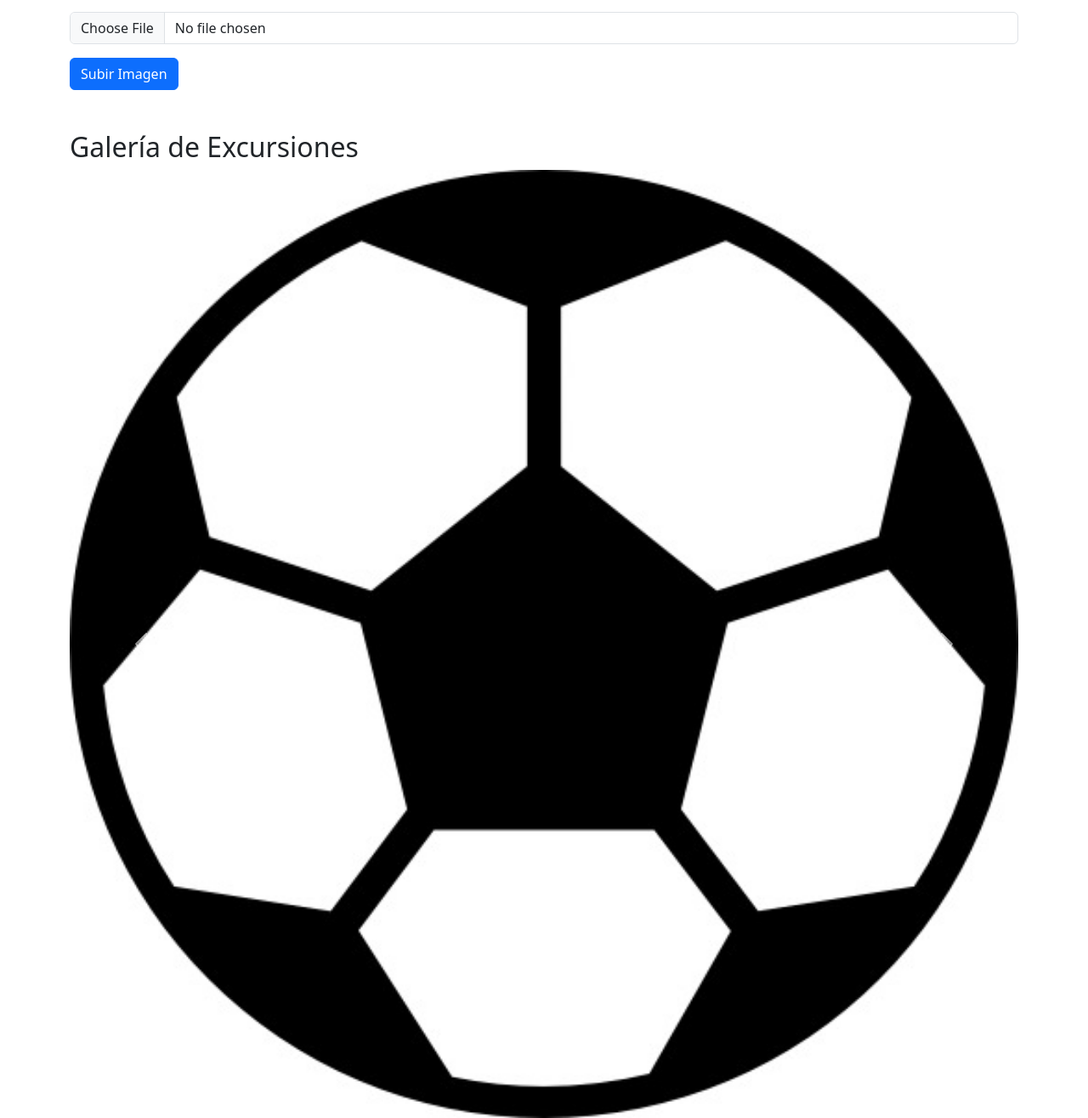
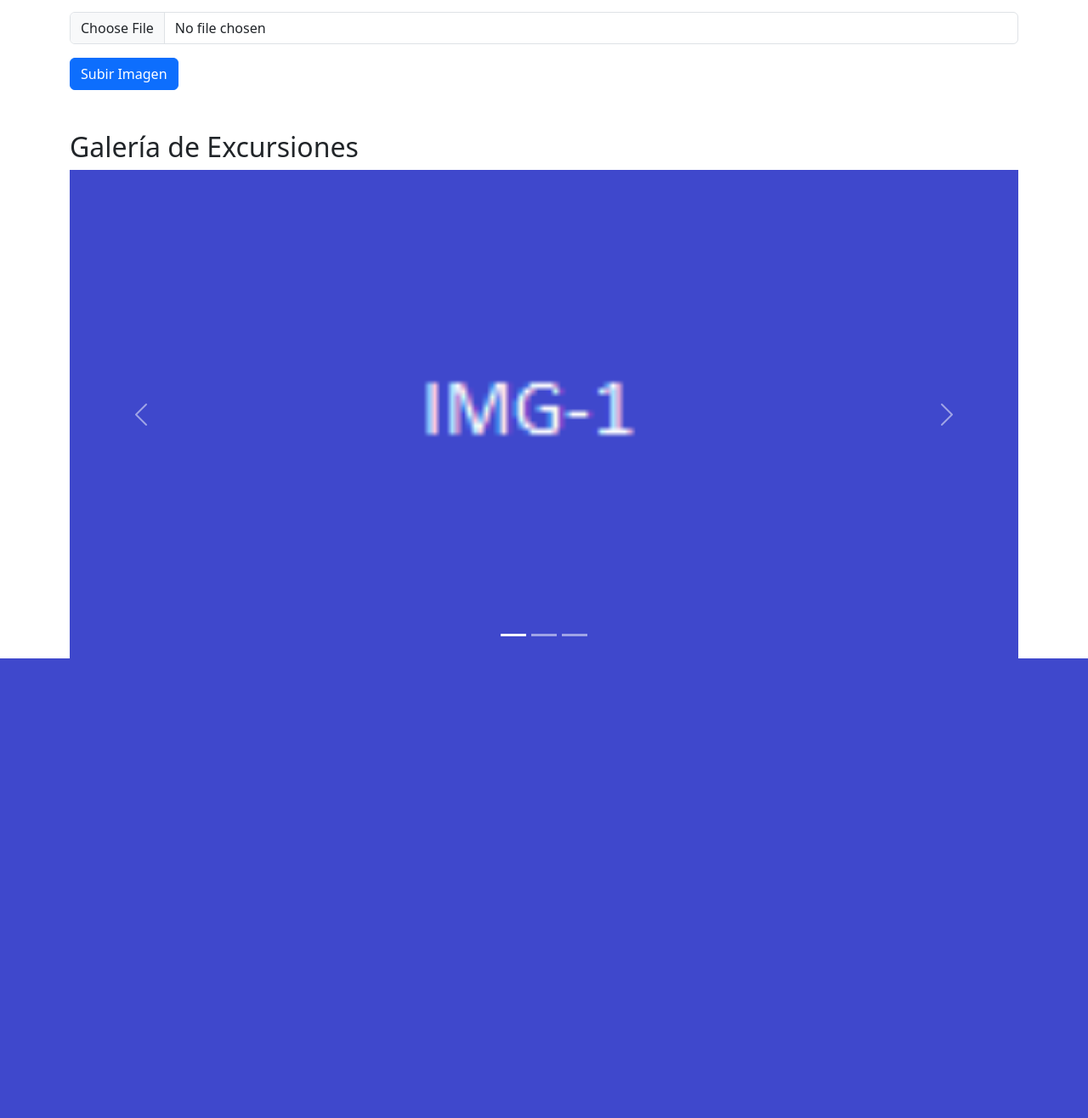
Before and after one commit to 2DAM-adrianrod493/PHP-PROJECTS, a PHP site: page /excursiones.php in a window 1280 px wide. Shown: the part 162-1478 px from the top of the page at 85% size. After the commit the page ends 937 px from the top, so only its background shows below. Run offline with PHP 8.4, Linux system fonts and the light colour scheme; the visitor is signed in with stand-in values (Sample User, id 1).

Commit message:
11/11/2024ultimoscambios

```diff
--- a/ud02_entregable/css/cabecera.css
+++ b/ud02_entregable/css/cabecera.css
@@ -35,3 +35,7 @@
     max-width: 100px;
     height: auto;
 }
+
+.carousel-indicators li {
+    font-size: 0; /* Oculta Números de los indicadores del Carousel */
+}
--- a/ud02_entregable/src/excursiones.php
+++ b/ud02_entregable/src/excursiones.php
@@ -46,6 +46,13 @@
     <title>Excursiones</title>
     <link href="https://cdn.jsdelivr.net/npm/bootstrap@5.3.3/dist/css/bootstrap.min.css" rel="stylesheet">
     <link rel="stylesheet" href="../css/cabecera.css">
+
+    <style>
+        /* Oculta los números de los indicadores del carrusel */
+        .carousel-indicators li {
+            font-size: 0; /* Oculta los números */
+        }
+    </style>
 </head>
 
 <body>
@@ -65,10 +72,19 @@
 
         <!-- Mostramos las Imágenes -->
         <h2 class="mt-5">Galería de Excursiones</h2>
-            <div id="carouselExample" class="carousel slide" data-bs-ride="carousel">
+        <div id="carouselExampleIndicators" class="carousel slide" data-bs-ride="carousel">
+            <ol class="carousel-indicators">
+                <?php
+                $images = glob($upload_dir . '*.{jpg,jpeg,png,gif}', GLOB_BRACE);
+                if ($images) {
+                    foreach ($images as $i => $image) {
+                        echo '<li data-bs-target="#carouselExampleIndicators" data-bs-slide-to="' . $i . '" class="' . ($i == 0 ? 'active' : '') . '"></li>';
+                    }
+                }
+                ?>
+            </ol>
             <div class="carousel-inner">
                 <?php
-                    $images = glob($upload_dir . '*.{jpg,jpeg,png,gif}', GLOB_BRACE);
                 if ($images) {
                     foreach ($images as $i => $image) {
                         echo '<div class="carousel-item ' . ($i == 0 ? 'active' : '') . '">';
@@ -80,16 +96,17 @@
                 }
                 ?>
             </div>
-                <button class="carousel-control-prev" type="button" data-bs-target="#carouselExample" data-bs-slide="prev">
+            <button class="carousel-control-prev" type="button" data-bs-target="#carouselExampleIndicators" data-bs-slide="prev">
                 <span class="carousel-control-prev-icon" aria-hidden="true"></span>
                 <span class="visually-hidden">Anterior</span>
             </button>
-                <button class="carousel-control-next" type="button" data-bs-target="#carouselExample" data-bs-slide="next">
+            <button class="carousel-control-next" type="button" data-bs-target="#carouselExampleIndicators" data-bs-slide="next">
                 <span class="carousel-control-next-icon" aria-hidden="true"></span>
                 <span class="visually-hidden">Siguiente</span>
             </button>
         </div>
     </div>
+
     <!-- Scripts necesarios para el Carrusel de Imágenes -->
     <script src="https://cdn.jsdelivr.net/npm/@popperjs/core@2.11.6/dist/umd/popper.min.js"></script>
     <script src="https://cdn.jsdelivr.net/npm/bootstrap@5.3.3/dist/js/bootstrap.min.js"></script>
--- a/ud02_entregable/src/index.php
+++ b/ud02_entregable/src/index.php
@@ -90,7 +90,7 @@
         <div class="container-fluid mt-5">
             <h1 class="text-center mb-4">Alumnado</h1>
 
-            <!-- Imágenes -->
+            <!-- Imágenes
             <div class="container">
                 <div class="row justify-content-center">
                     <?php
@@ -109,6 +109,7 @@
                         ?>
                 </div>
             </div>
+            -->
 
             <!-- Cuadro de Búsqueda -->
             <form method="POST" class="row mb-3">
--- a/ud02_entregable/src/src/files_loaded/alumno_1.txt
+++ b/ud02_entregable/src/src/files_loaded/alumno_1.txt
@@ -1 +1 @@
-Nombre: Alejandro Pérez, Correo: alepere@example.com, Curso: 2º A
+Nombre: Alejandro Pérez, Correo: alepere@gmail.com, Curso: 2º A
--- a/ud02_entregable/src/src/files_loaded/todos_alumnos.txt
+++ b/ud02_entregable/src/src/files_loaded/todos_alumnos.txt
@@ -1,3 +1,3 @@
-Nombre: Alejandro Pérez, Correo: alepere@example.com, Curso: 2º A
-Nombre: Luis Miguel Fernández, Correo: luismfern@example.com, Curso: 2º B
-Nombre: Carlos Ortiz, Correo: carorti@example.com, Curso: 2º A
+Nombre: Alejandro Pérez, Correo: alepere@gmail.com, Curso: 2º A
+Nombre: Luis Miguel Fernández, Correo: luifern@gmail.com, Curso: 2º B
+Nombre: Carlos Ortiz, Correo: carorti@gmail.com, Curso: 2º A
```
Also changed, not shown: ud02_entregable/src/img/futbol.jpg (deleted), ud02_entregable/src/img/gym.jpg (deleted), ud02_entregable/src/img/img1.png (added), ud02_entregable/src/img/img2.png (added), ud02_entregable/src/img/img3.png (added), ud02_entregable/src/img/pesca.jpg (deleted). Lines whose indentation alone changed are shown as unchanged.
